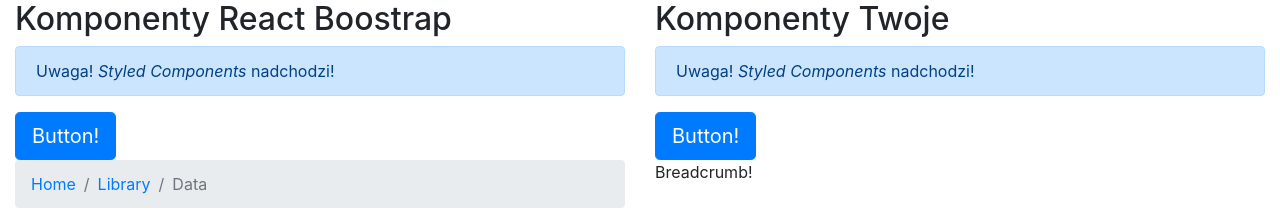
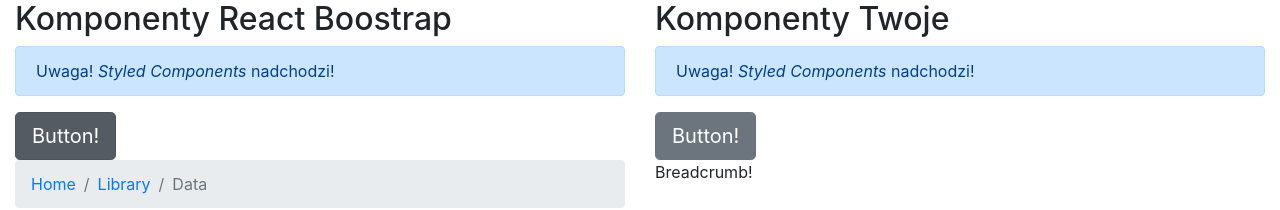
Before and after one commit to webEsperer/practice-react-styling, a React app: page / in a window 1280 px wide. Shown: the top 210 px of the page. Built offline with nearby package versions, Linux system fonts and the light colour scheme.

Commit message:
imporved task02, added active and disabled atrybuts to button

```diff
--- a/02/Task02.js
+++ b/02/Task02.js
@@ -4,15 +4,17 @@
 import { Row, Col, Button as RBButton } from "react-bootstrap";
 
 const Task02 = () => {
+  // const isActive = true;
+  // const isDisabled = false;
   return (
     <Row>
       <Col>
-        <RBButton variant="primary" size="lg">
+        <RBButton variant="secondary" size="lg" active>
           Button!
         </RBButton>
       </Col>
       <Col>
-        <Button variant="primary" size="lg">
+        <Button variant="secondary" size="lg">
           Button!
         </Button>
       </Col>
--- a/src/components/App.js
+++ b/src/components/App.js
@@ -27,11 +27,43 @@
         color: #fff;
         background-color: #007bff;
         border-color: #007bff;
+        &:hover {
+          color: #fff;
+          background-color: #0069d9;
+          border-color: #0062cc;
+        }
+        &:active {
+          color: #fff;
+          background-color: #0062cc;
+          border-color: #005cbf;
+        }
+        &:disabled {
+          opacity: 0.65;
+          background-color: #007bff;
+          color: #fff;
+          border-color: #007bff;
+        }
       `,
       secondary: css`
         color: #fff;
         background-color: #6c757d;
         border-color: #6c757d;
+        &:hover {
+          color: #fff;
+          background-color: #5a6268;
+          border-color: #545b62;
+        }
+        &:active {
+          color: #fff;
+          background-color: #545b62;
+          border-color: #4e555b;
+        }
+        &:disabled {
+          opacity: 0.65;
+          color: #fff;
+          background-color: #6c757d;
+          border-color: #6c757d;
+        }
       `,
     },
     size: {
--- a/src/components/Button/Button.js
+++ b/src/components/Button/Button.js
@@ -2,9 +2,9 @@
 
 import { StyledButton } from "./Button.styled";
 
-const Button = ({ variant, size, children }) => {
+const Button = ({ variant, size, active, disabled, children }) => {
   return (
-    <StyledButton variant={variant} size={size}>
+    <StyledButton variant={variant} size={size} active>
       {children}
     </StyledButton>
   );
--- a/src/components/Button/Button.styled.js
+++ b/src/components/Button/Button.styled.js
@@ -17,6 +17,28 @@
   font-size: 1rem;
   line-height: 1.5;
   border-radius: 0.25rem;
+
+  /* &:disabled {
+    opacity: 0.65;
+    &:hover {
+      background-color: unset;
+      border-color: unset;
+      color: unset;
+    } */
+  }
+
+
+  ${({ disabled, theme }) => disabled && theme.button.isActive.disabled}
+
+  ${({ active }) =>
+    active &&
+    `
+        &:hover {
+            background-color: unset;
+            border-color: unset;
+            color: unset;
+        }
+    `}
 `;
 
 const VariantStyledButton = styled(DefaultStyledButton)(
@@ -31,6 +53,17 @@
   }
 );
 
+// const ActiveStyledButton = styled(SizeStyledButton)(
+//   ({ theme: { button }, active, disabled }) => {
+//     if (active) {
+//       return button.isActive[active];
+//     } else if (disabled) {
+//       return button.isActive[disabled];
+//     }
+//     return;
+//   }
+// );
+
 const StyledButton = SizeStyledButton;
 
 export { StyledButton };
```
